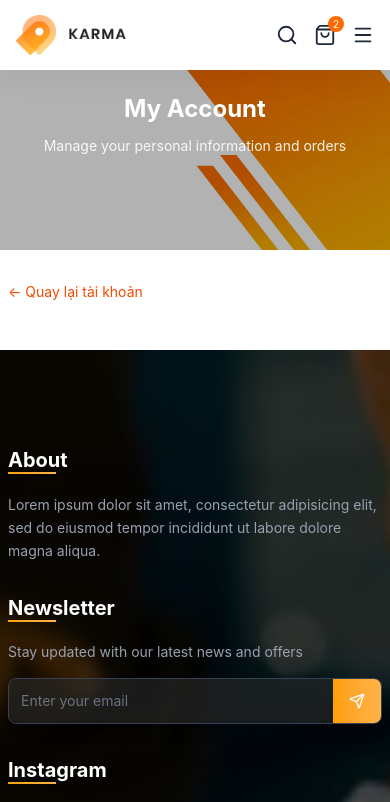
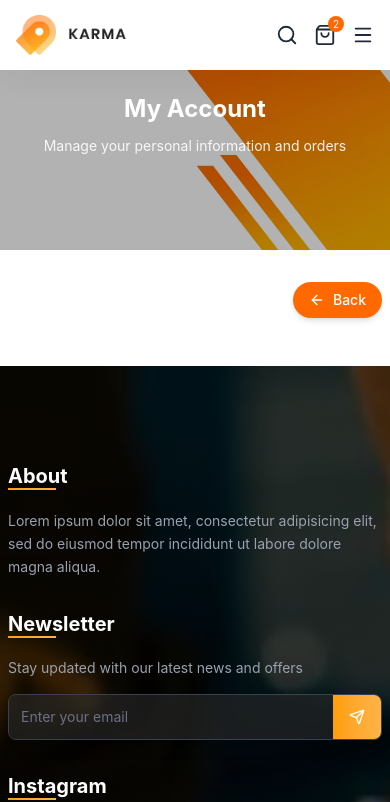
Before and after one commit to DuyPhatpeo/ecommerce, a React (Vite) app: page /account/1 in a window 390 px wide. Shown: the top 802 px of the page. Built offline with nearby package versions, Linux system fonts and the light colour scheme; data requests are answered from the project's data file.

Commit message:
update ui

```diff
--- a/src/components/account/Account.tsx
+++ b/src/components/account/Account.tsx
@@ -1,5 +1,6 @@
-import { useState, useEffect } from "react";
+import { useState, useEffect, useMemo } from "react";
 import { useParams, useNavigate } from "react-router-dom";
+import { ArrowLeft } from "lucide-react";
 import AccountSidebar from "./AccountSidebar";
 import ProfileTab from "./ProfileTab";
 import OrdersTab from "./OrdersTab";
@@ -9,7 +10,7 @@ import SettingsTab from "./SettingsTab";
 
 const Account = () => {
   const navigate = useNavigate();
-  const { tab } = useParams();
+  const { tab } = useParams<{ tab?: string }>();
   const activeTab = tab || "";
 
   const [isEditing, setIsEditing] = useState(false);
@@ -19,50 +20,38 @@ const Account = () => {
     phone: "+1 234 567 8900",
   });
   const [editedProfile, setEditedProfile] = useState(profile);
-  const [isMobile, setIsMobile] = useState(false);
+
+  const [isMobile, setIsMobile] = useState(window.innerWidth < 1024);
   const [showSidebar, setShowSidebar] = useState(true);
 
-  // Theo dõi kích thước màn hình
   useEffect(() => {
     const handleResize = () => setIsMobile(window.innerWidth < 1024);
-    handleResize();
     window.addEventListener("resize", handleResize);
     return () => window.removeEventListener("resize", handleResize);
   }, []);
 
-  // ✅ Xử lý routing: Mobile hiện menu, Desktop auto redirect
   useEffect(() => {
     if (!tab) {
-      // Đang ở /account (không có tab)
       if (isMobile) {
-        // Mobile: hiển thị sidebar để chọn
         setShowSidebar(true);
       } else {
-        // Desktop: tự động chuyển sang profile
         navigate("/account/profile", { replace: true });
       }
-    } else {
-      // Đã có tab (/account/profile, /account/orders, etc.)
-      if (isMobile) {
-        // Mobile: ẩn sidebar, hiện nội dung
-        setShowSidebar(false);
-      } else {
-        // Desktop: luôn hiện sidebar
-        setShowSidebar(true);
+      return;
     }
-    }
-  }, [tab, isMobile, navigate]);
 
-  const handleTabChange = (tabId: string) => {
-    navigate(`/account/${tabId}`);
+    setShowSidebar(!isMobile);
+  }, [tab, isMobile]);
+
+  const handleTabChange = (tabId: string) => navigate(`/account/${tabId}`);
+  const handleBack = () => navigate("/account");
+  const handleSaveProfile = () => {
+    setProfile(editedProfile);
+    setIsEditing(false);
   };
 
-  const handleBackToMenu = () => {
-    navigate("/account");
-  };
-
-  // Demo data
-  const orders = [
+  const orders = useMemo(
+    () => [
       {
         id: "ORD-001",
         date: "2025-10-25",
@@ -84,9 +73,12 @@ const Account = () => {
         total: "$210.00",
         items: 5,
       },
-  ];
+    ],
+    []
+  );
 
-  const addresses = [
+  const addresses = useMemo(
+    () => [
       {
         id: 1,
         name: "Home",
@@ -101,38 +93,79 @@ const Account = () => {
         phone: "+1 987 654 3210",
         isDefault: false,
       },
-  ];
+    ],
+    []
+  );
 
-  const wishlist = [
+  const wishlist = useMemo(
+    () => [
       {
         id: "1",
-      name: "Premium Cotton T-Shirt",
+        title: "Premium Cotton T-Shirt",
         price: 299000,
-      image:
-        "https://images.unsplash.com/photo-1521572163474-6864f9cf17ab?w=300&h=300&fit=crop",
+        img: "https://images.unsplash.com/photo-1521572163474-6864f9cf17ab?w=300&h=300&fit=crop",
       },
       {
         id: "2",
-      name: "Slim Fit Jeans",
+        title: "Slim Fit Jeans",
         price: 599000,
-      image:
-        "https://images.unsplash.com/photo-1542272604-787c3835535d?w=300&h=300&fit=crop",
+        img: "https://images.unsplash.com/photo-1542272604-787c3835535d?w=300&h=300&fit=crop",
       },
       {
         id: "3",
-      name: "White Sneakers",
+        title: "White Sneakers",
         price: 899000,
-      image:
-        "https://images.unsplash.com/photo-1549298916-b41d501d3772?w=300&h=300&fit=crop",
+        img: "https://images.unsplash.com/photo-1549298916-b41d501d3772?w=300&h=300&fit=crop",
       },
-  ];
+    ],
+    []
+  );
+
+  const renderTab = () => {
+    switch (activeTab) {
+      case "profile":
+        return (
+          <ProfileTab
+            profile={profile}
+            editedProfile={editedProfile}
+            isEditing={isEditing}
+            onEdit={() => setIsEditing(true)}
+            onSave={handleSaveProfile}
+            onCancel={() => setIsEditing(false)}
+            onChange={(field, value) =>
+              setEditedProfile({ ...editedProfile, [field]: value })
+            }
+          />
+        );
+      case "orders":
+        return <OrdersTab orders={orders} />;
+      case "addresses":
+        return <AddressesTab addresses={addresses} />;
+      case "wishlist":
+        return (
+          <WishlistTab
+            items={wishlist.map((item) => ({
+              id: item.id,
+              title: item.title,
+              img: item.img,
+              salePrice: item.price,
+              regularPrice: item.price,
+              stock: 10,
+            }))}
+          />
+        );
+      case "settings":
+        return <SettingsTab />;
+      default:
+        return null;
+    }
+  };
 
   return (
     <div className="px-2 py-8 mx-auto max-w-7xl sm:px-6 md:px-16">
       <div className="flex flex-col-reverse gap-6 lg:flex-row">
-        {/* Sidebar */}
         {showSidebar && (
-          <div className="w-full h-full lg:w-1/4">
+          <div className="w-full lg:w-1/4">
             <AccountSidebar
               profile={profile}
               activeTab={activeTab}
@@ -142,51 +175,20 @@ const Account = () => {
           </div>
         )}
 
-        {/* Nội dung chính */}
         {(!isMobile || !showSidebar) && tab && (
           <div className="w-full lg:w-3/4">
             {isMobile && (
+              <div className="flex justify-end mb-4">
                 <button
-                onClick={handleBackToMenu}
-                className="flex items-center mb-4 text-sm text-orange-600 hover:underline"
+                  onClick={handleBack}
+                  className="inline-flex items-center gap-2 px-4 py-2 text-sm font-medium text-white transition-all bg-orange-500 rounded-full shadow-md hover:bg-orange-600 active:scale-95"
                 >
-                ← Quay lại tài khoản
+                  <ArrowLeft size={16} />
+                  <span>Back</span>
                 </button>
+              </div>
             )}
-
-            {activeTab === "profile" && (
-              <ProfileTab
-                profile={profile}
-                editedProfile={editedProfile}
-                isEditing={isEditing}
-                onEdit={() => setIsEditing(true)}
-                onSave={() => {
-                  setProfile(editedProfile);
-                  setIsEditing(false);
-                }}
-                onCancel={() => setIsEditing(false)}
-                onChange={(field, value) =>
-                  setEditedProfile({ ...editedProfile, [field]: value })
-                }
-              />
-            )}
-            {activeTab === "orders" && <OrdersTab orders={orders} />}
-            {activeTab === "addresses" && (
-              <AddressesTab addresses={addresses} />
-            )}
-            {activeTab === "wishlist" && (
-              <WishlistTab
-                items={wishlist.map((item) => ({
-                  id: item.id,
-                  title: item.name,
-                  img: item.image,
-                  salePrice: item.price,
-                  regularPrice: item.price,
-                  stock: 10,
-                }))}
-              />
-            )}
-            {activeTab === "settings" && <SettingsTab />}
+            {renderTab()}
           </div>
         )}
       </div>
```
Lines whose indentation alone changed are shown as unchanged.
